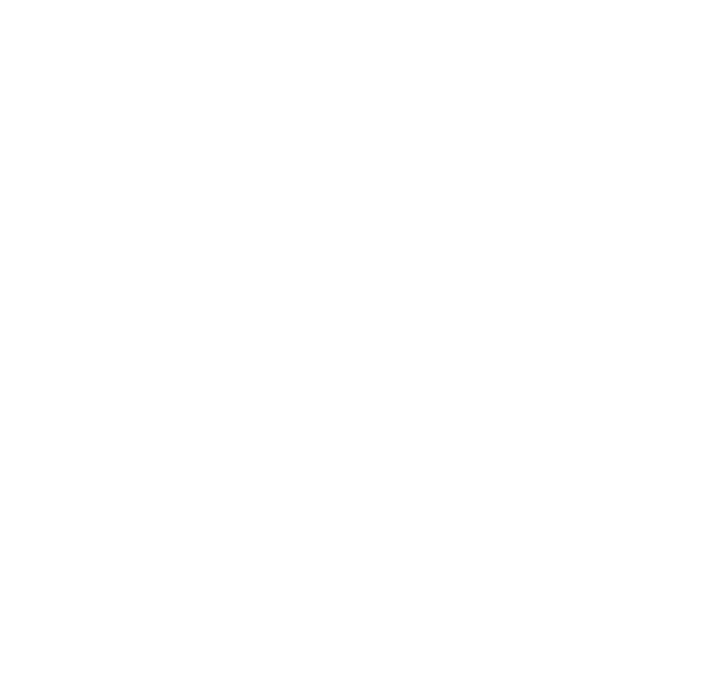
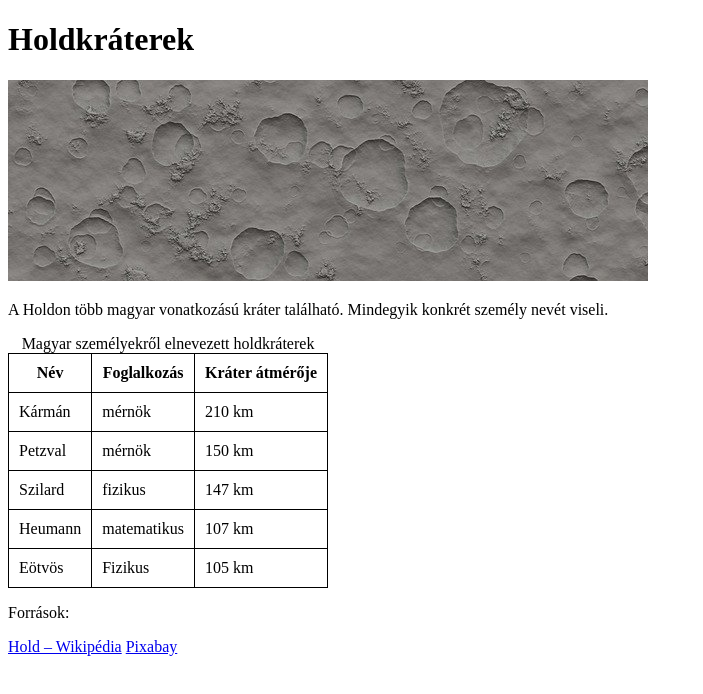
Before and after one commit to SzalaiDani/orimunka0925, a plain HTML site: page index.html in a window 1280 px wide. Shown: the whole page, without its empty margins (0-703 px from the left). Drawn offline with Linux system fonts and the light colour scheme.

Commit message:
HTML kész

```diff
--- a/index.html
+++ b/index.html
@@ -3,11 +3,60 @@
 
 <head>
     <meta charset="UTF-8">
+    <meta name="author" content="Szalai Dani">
     <link rel="stylesheet" href="stilus.css">
-    <title></title>
+    <title>Hold</title>
 </head>
 
 <body>
+    <header>
+        <h1>Holdkráterek</h1>
+        <img src="kraterek.jpg" alt="Holdkráterek">
+    </header>
+    <main>
+        <p>A Holdon több magyar vonatkozású kráter található. Mindegyik konkrét személy nevét viseli.</p>
+
+        <table>
+            <caption>Magyar személyekről elnevezett holdkráterek</caption>
+            <tr>
+                <th>Név</th>
+                <th>Foglalkozás</th>
+                <th>Kráter átmérője</th>
+            </tr>
+            <tr>
+                <td>Kármán</td>
+                <td>mérnök</td>
+                <td>210 km</td>
+            </tr>
+            <tr>
+                <td>Petzval</td>
+                <td>mérnök</td>
+                <td>150 km</td>
+            </tr>
+            <tr>
+                <td>Szilard</td>
+                <td>fizikus</td>
+                <td>147 km</td>
+            </tr>
+            <tr>
+                <td>Heumann</td>
+                <td>matematikus</td>
+                <td>107 km</td>
+            </tr>
+            <tr>
+                <td>Eötvös</td>
+                <td>Fizikus</td>
+                <td>105 km</td>
+            </tr>
+        </table>
+    </main>
+
+    <footer>
+        <p>Források: </p>
+        <a href="https://hu.wikipedia.org/wiki/Hold" target="_blank">Hold – Wikipédia</a>
+        <a href="https://pixabay.com/hu/illustrations/z%C3%A1szl%C3%B3-fej-hold-kr%C3%A1ter-sz%C3%BCrke-hold-1571994/"
+            target="_blank">Pixabay</a>
+    </footer>
 
 </body>
 
```
